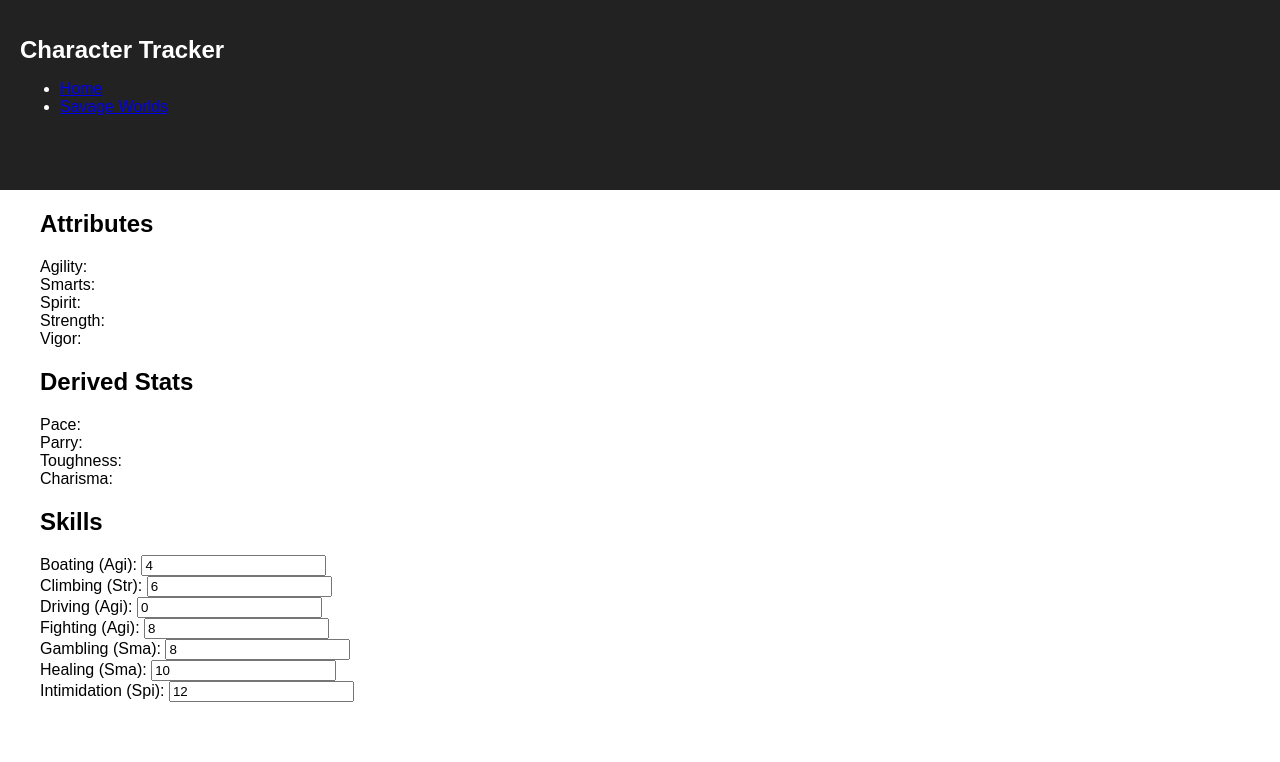
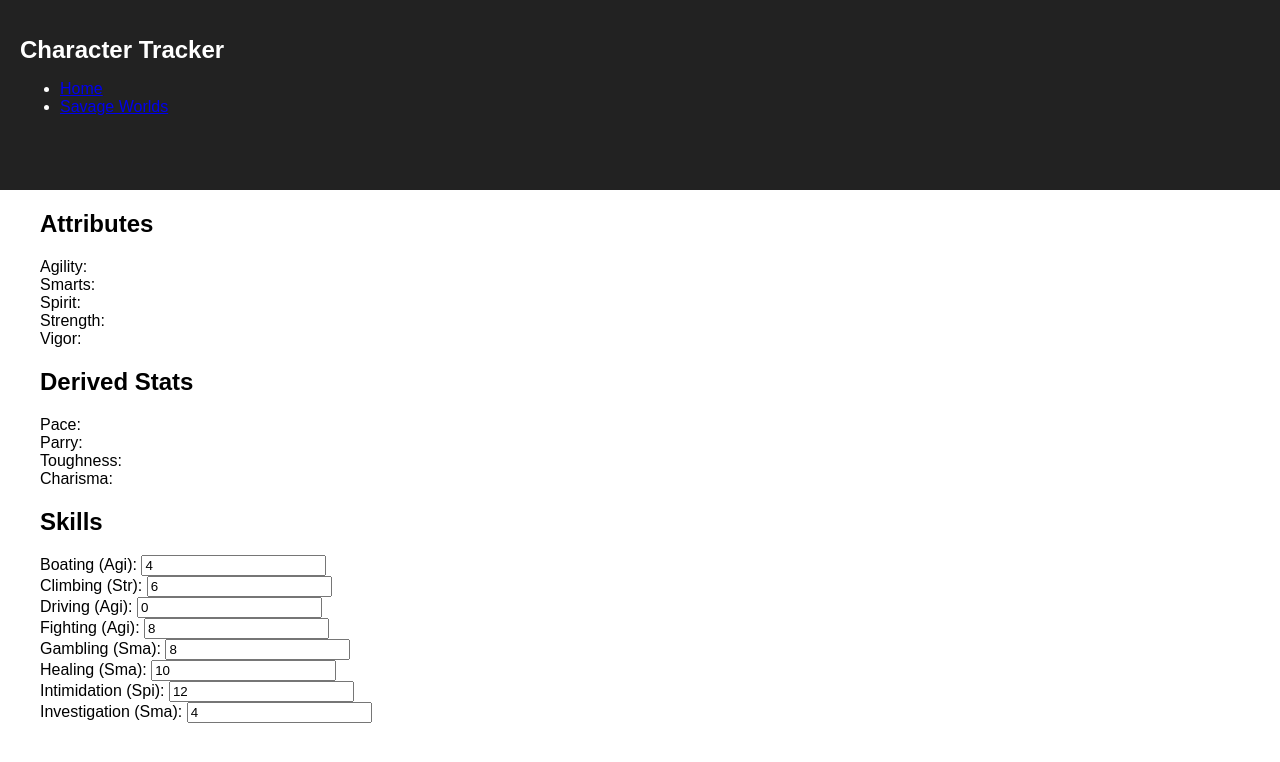
Before and after one commit to mfiss/chartrack, a React (Create React App) app: page /savageSheet in a window 1280 px wide. Shown: the top 762 px of the page. Built offline with nearby package versions, Linux system fonts and the light colour scheme.

Commit message:
added input fields and state to skills component

```diff
--- a/src/component/SavageSkills.js
+++ b/src/component/SavageSkills.js
@@ -13,6 +13,7 @@ export default class SavageSkills extends Component {
                 gambling: 8,
                 healing: 10,
                 intimidation: 12,
+                investigation: 4,
             }
         }
 
@@ -40,6 +41,7 @@ export default class SavageSkills extends Component {
                 <div>Gambling (Sma): <input type='text' name='gambling' onChange={this.updateSkill} value={this.state.skills.gambling} /> </div>
                 <div>Healing (Sma): <input type='text' name='healing' onChange={this.updateSkill} value={this.state.skills.healing} /> </div>
                 <div>Intimidation (Spi): <input type='text' name='intimidation' onChange={this.updateSkill} value={this.state.skills.intimidation} /> </div>
+                <div>Investigation (Sma): <input type='text' name='investigation' onChange={this.updateSkill} value={this.state.skills.investigation} /> </div>
             </div>
         );
     }
```
